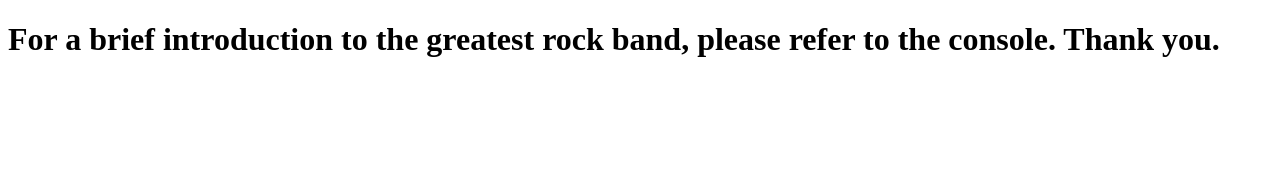
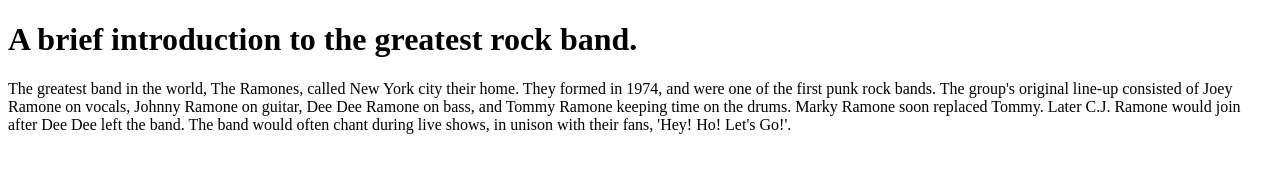
Before and after one commit to MatthewKEng/Object_Activity, a plain HTML site: page index.html in a window 1280 px wide. Drawn offline with Linux system fonts and the light colour scheme.

Commit message:
add document.write

```diff
--- a/index.html
+++ b/index.html
@@ -5,6 +5,7 @@
 	<script type="text/javascript" src="Ramones.js"></script>
 </head>
 <body>
-  <h1>For a brief introduction to the greatest rock band, please refer to the console. Thank you.</h1>
+  <h1>A brief introduction to the greatest rock band.</h1>
+  <script>document.write("The greatest band in the world, " + ramones.bandName + ", called " + ramones.hometown + " city their home. They formed in " + ramones.yearFounded + ", and were one of the first " + ramones.genre+ " bands. The group's original line-up consisted of " + ramones.leadSinger + " on vocals, " + ramones.guitarist + " on guitar, " + ramones.bassist1 + " on bass, and " + ramones.drummer1 + " keeping time on the drums. " + ramones.drummer2 + " soon replaced Tommy. Later " + ramones.bassist2 + " would join after Dee Dee left the band. The band would often chant during live shows, in unison with their fans, '" + ramones.chant + "'.");</script>
 </body>
 </html>
```
